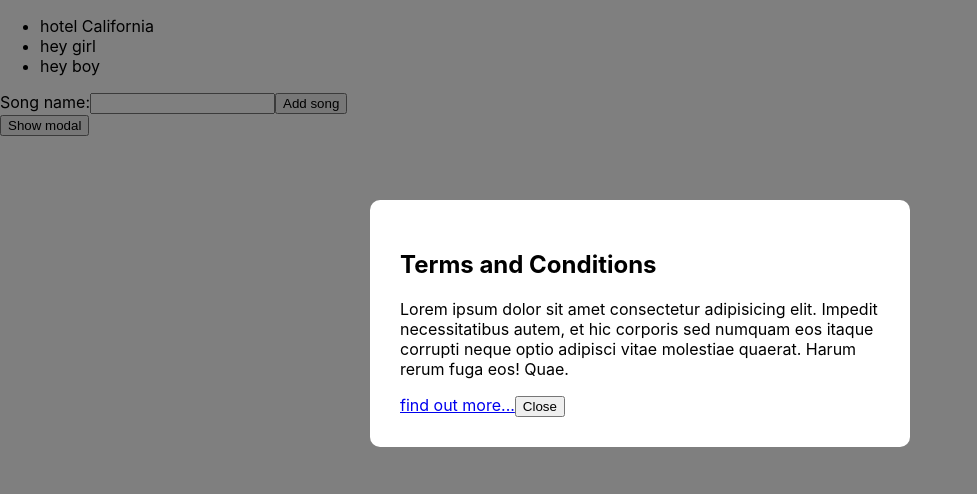
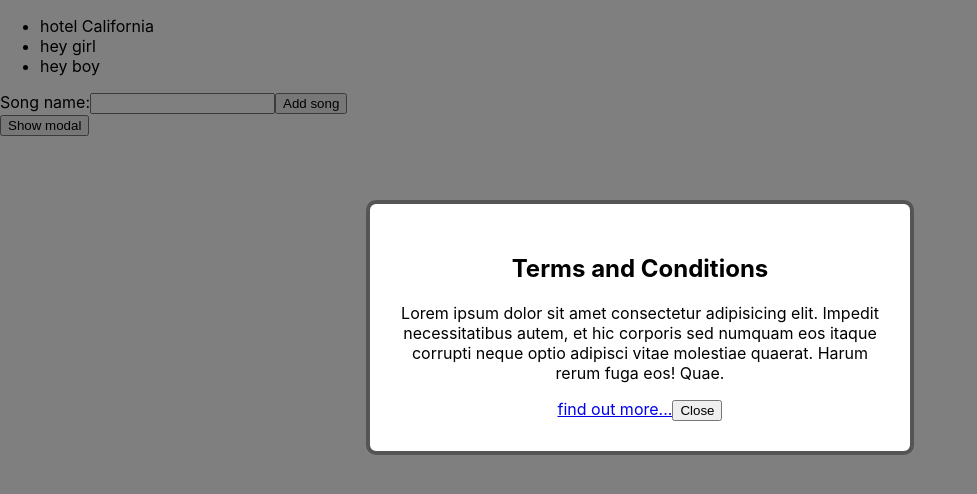
Before and after one commit to romankolivashko/hooksapp, a React (Create React App) app: page / in a window 1280 px wide. Both pictures are taken after a click on the button "Show modal". Shown: the top 494 px of the page, without its empty margins (0-977 px from the left). Built offline with nearby package versions, Linux system fonts and the light colour scheme.

Commit message:
Added inline modal styling

```diff
--- a/src/App.js
+++ b/src/App.js
@@ -19,7 +19,7 @@ function App() {
         <h2>10% Off Coupon Code!!</h2>
         <p>Use Code FREE10 at the checkout</p>
       </Modal> */}
-      {showModal && <Modal handleClose={handleClose}>
+      {showModal && <Modal handleClose={handleClose} isSalesModal={false}>
         <h2>Terms and Conditions</h2>
         <p>Lorem ipsum dolor sit amet consectetur adipisicing elit. Impedit necessitatibus autem, et hic corporis sed numquam eos itaque corrupti neque optio adipisci vitae molestiae quaerat. Harum rerum fuga eos! Quae.</p>
         <a href="#">find out more...</a>
--- a/src/components/Modal.js
+++ b/src/components/Modal.js
@@ -1,12 +1,19 @@
 import ReactDOM from 'react-dom'
 import './Modal.css'
 
-export default function Modal({children, handleClose}) {
+export default function Modal({children, handleClose, isSalesModal }) {
   return ReactDOM.createPortal((
     <div className="modal-backdrop">
-      <div className="modal">
+      <div className="modal" style={{
+        border: "4px solid",
+        borderColor: isSalesModal ? "#ff4500" : "#555",
+        textAlign: "center"
+      }}>
        {children}
-       <button onClick={handleClose}>Close</button>
+       <button
+        onClick={handleClose}
+        className={isSalesModal ? "sales-btn" : ""}
+        >Close</button>
       </div>
     </div>
   ), document.body)
```
